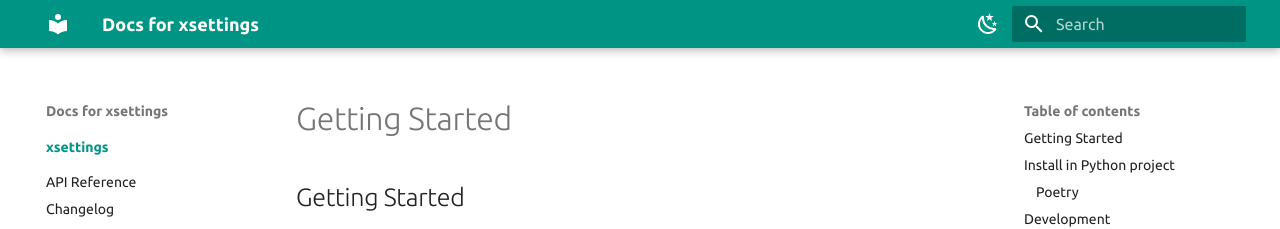
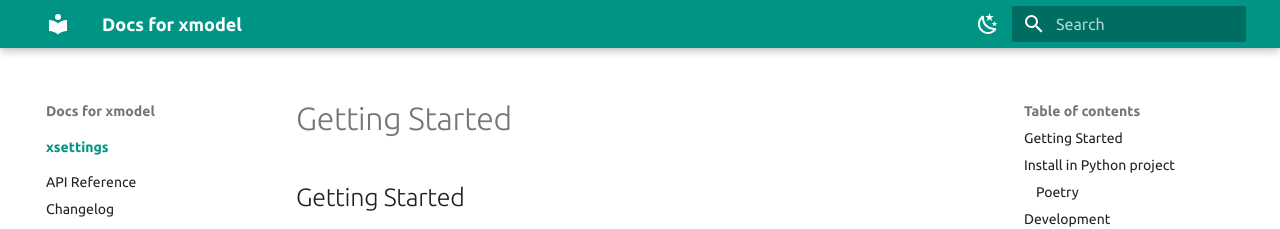
Before and after one commit to xyngular/py-xmodel, an MkDocs documentation site: the page built from docs/index.md, in a window 1280 px wide. Shown: the top 229 px of the page. Built offline with MkDocs 1.6.1 and Material for MkDocs 9.7.7, drawn with Linux system fonts in a browser that asks for light colours; the version menu is left out.

Commit message:
feat: fix doc title.

```diff
--- a/mkdocs.yml
+++ b/mkdocs.yml
@@ -1,12 +1,12 @@
 # yaml-language-server: $schema=https://squidfunk.github.io/mkdocs-material/schema.json
 
-site_name: Docs for xsettings
+site_name: Docs for xmodel
 dev_addr: 127.0.0.1:7000
 
 nav:
   - xsettings:
     - index.md
-  - API Reference: api/xsettings/" target="_blank
+  - API Reference: api/xmodel/" target="_blank
   - Changelog: changelog.md
 
 theme:
```
